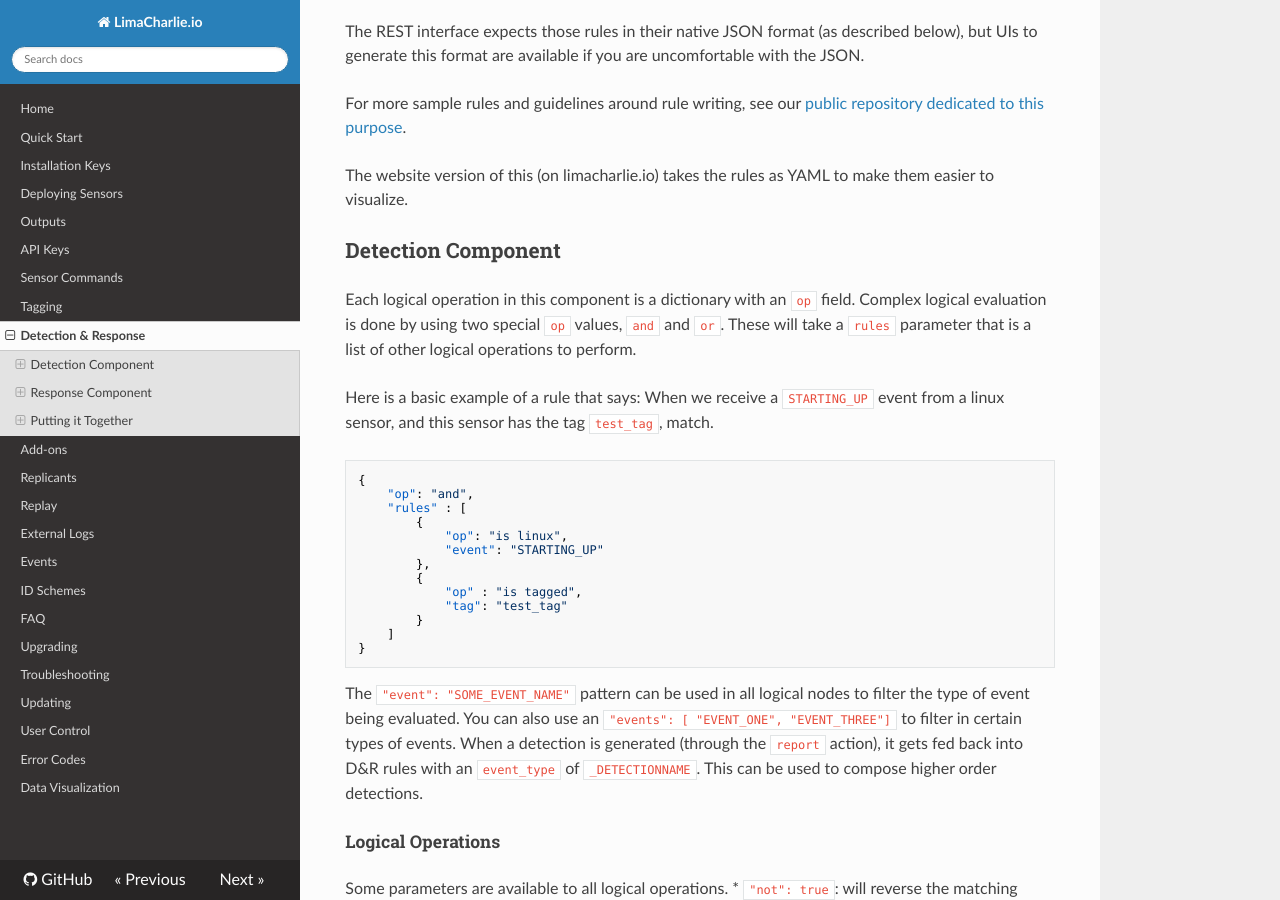
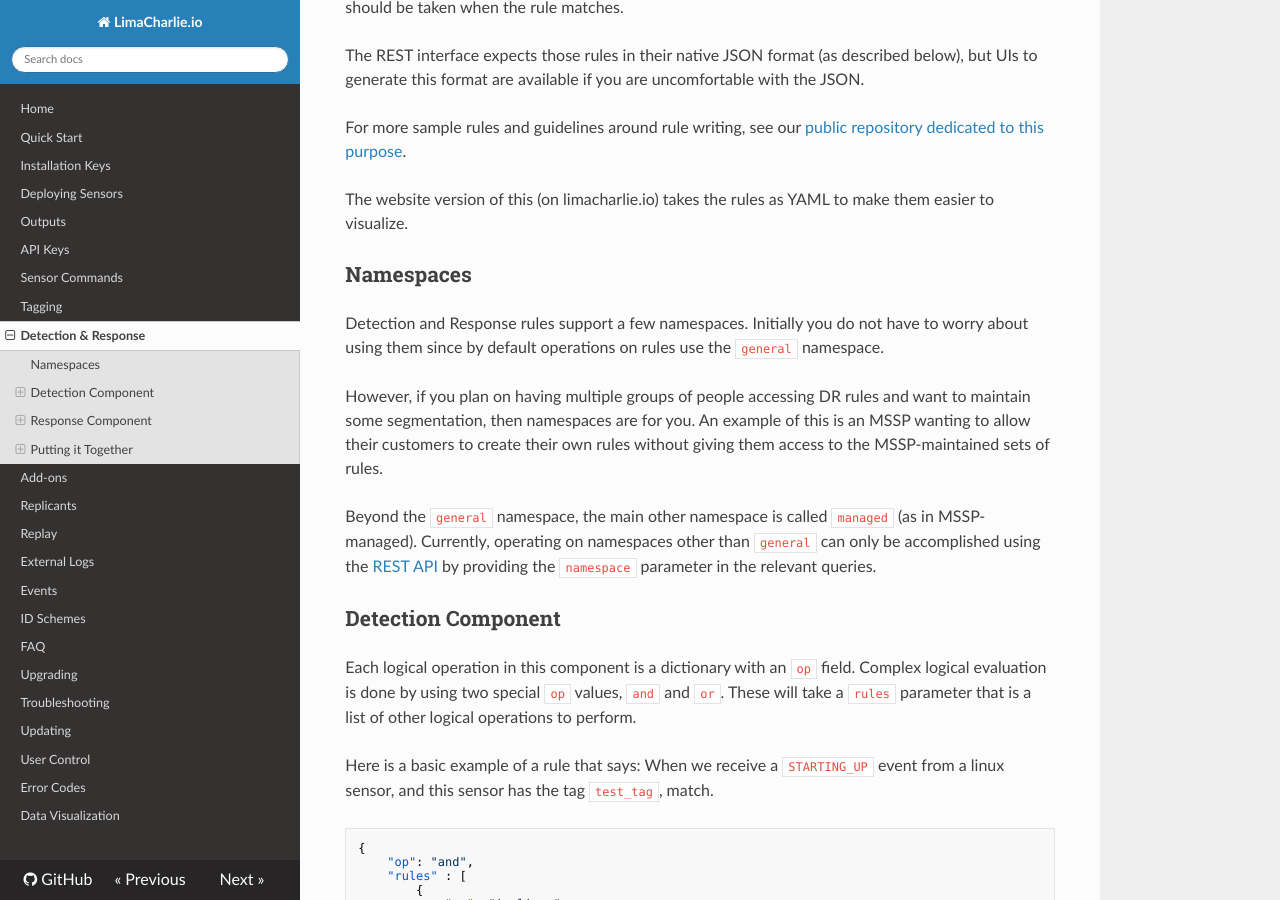
Before and after one commit to refractionPOINT/lce_doc, an MkDocs documentation site: the page built from docs/dr.md, in a window 1280 px wide and 900 px high, scrolled down 1212 px. Built offline with MkDocs 1.6.1, drawn with Linux system fonts in a browser that asks for light colours; nearby versions of some CDN libraries; old or Windows-style settings are respelled for this version of MkDocs.

Commit message:
Adding doc on new namespaces.

```diff
--- a/docs/dr.md
+++ b/docs/dr.md
@@ -16,6 +16,18 @@ format are available if you are uncomfortable with the JSON.
 For more sample rules and guidelines around rule writing, see our [public repository dedicated to this purpose](https://github.com/refractionPOINT/rules).
 
 The website version of this (on limacharlie.io) takes the rules as YAML to make them easier to visualize.
+
+## Namespaces
+Detection and Response rules support a few namespaces. Initially you do not have to worry about using them since by default
+operations on rules use the `general` namespace.
+
+However, if you plan on having multiple groups of people accessing DR rules and want to maintain some segmentation, then
+namespaces are for you. An example of this is an MSSP wanting to allow their customers to create their own rules without
+giving them access to the MSSP-maintained sets of rules.
+
+Beyond the `general` namespace, the main other namespace is called `managed` (as in MSSP-managed). Currently, operating
+on namespaces other than `general` can only be accomplished using the [REST API](api_keys.md) by providing the `namespace`
+parameter in the relevant queries.
 
 ## Detection Component
 Each logical operation in this component is a dictionary with an `op` field. Complex logical evaluation is done
```
